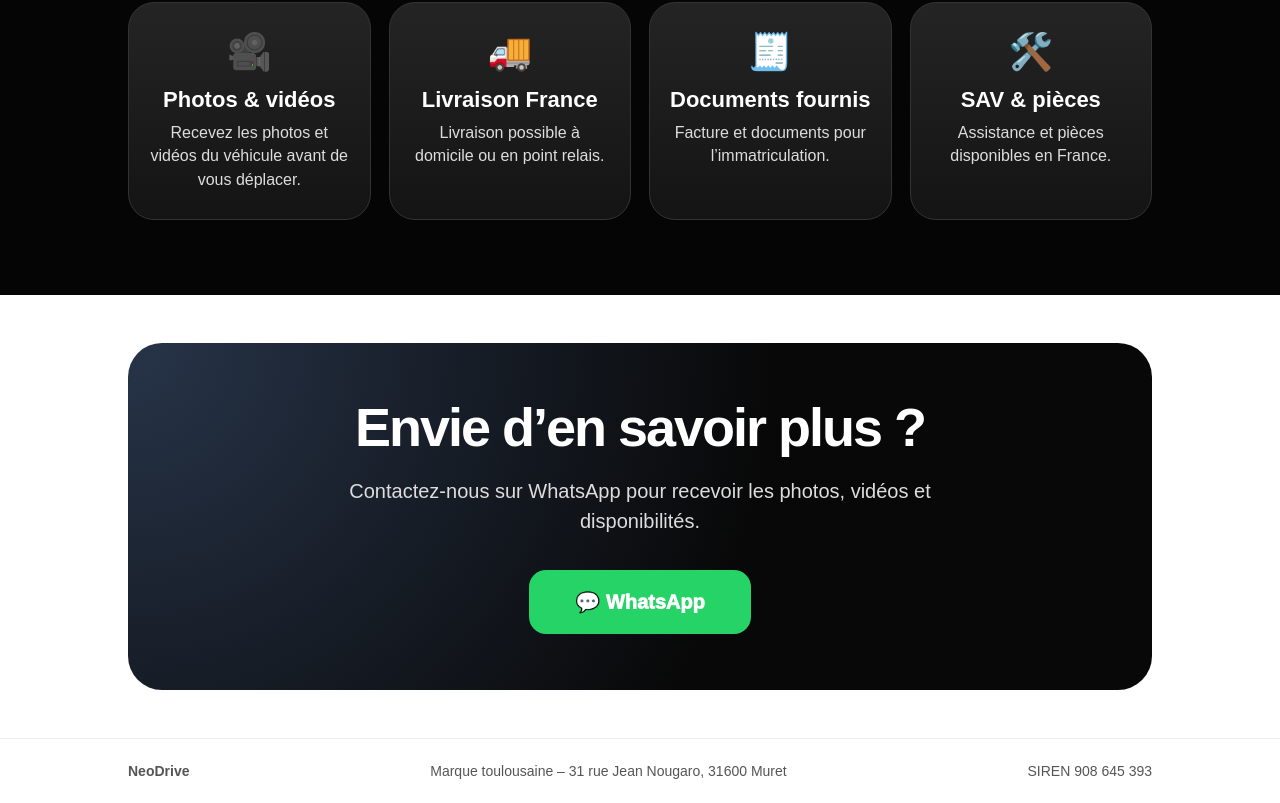
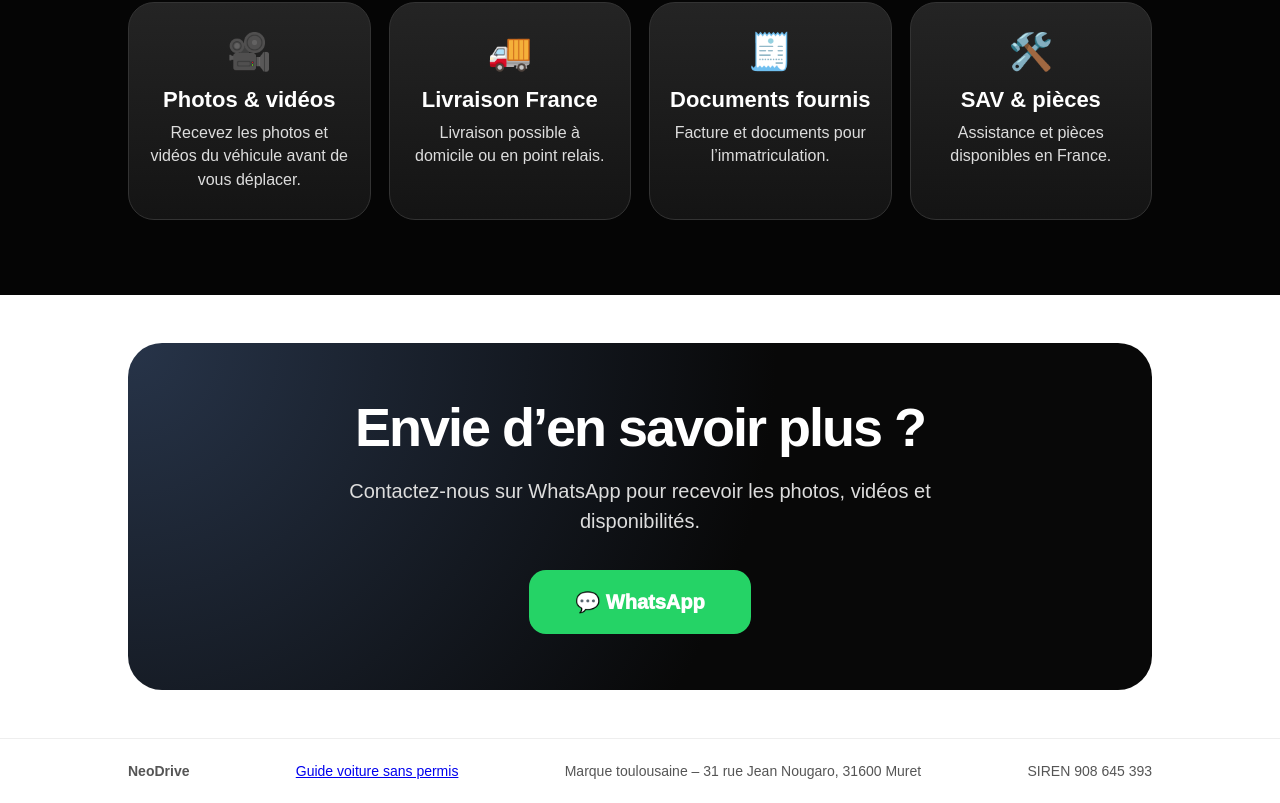
Before and after one commit to khelifamansour/neodrive-site, a Next.js app: page / in a window 1280 px wide. Shown: the part 3610-4413 px from the top of the page. Built offline with nearby package versions, Linux system fonts and the light colour scheme.

Commit message:
Update page.tsx

```diff
--- a/app/page.tsx
+++ b/app/page.tsx
@@ -226,11 +226,16 @@ export default function Home() {
         </div>
       </section>
 
-      <footer className="footer">
-        <strong>NeoDrive</strong>
-        <span>Marque toulousaine – 31 rue Jean Nougaro, 31600 Muret</span>
-        <span>SIREN 908 645 393</span>
-      </footer>
+   <footer className="footer">
+  <strong>NeoDrive</strong>
+
+  <a href="/guide-voiture-sans-permis">
+    Guide voiture sans permis
+  </a>
+
+  <span>Marque toulousaine – 31 rue Jean Nougaro, 31600 Muret</span>
+  <span>SIREN 908 645 393</span>
+</footer>
 
       <style jsx global>{`
         html, body {
```
